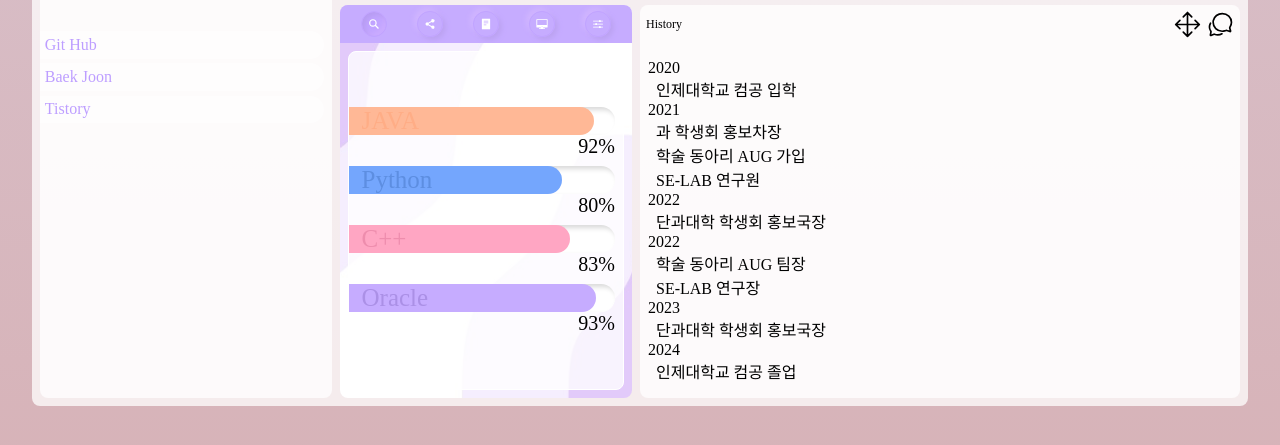
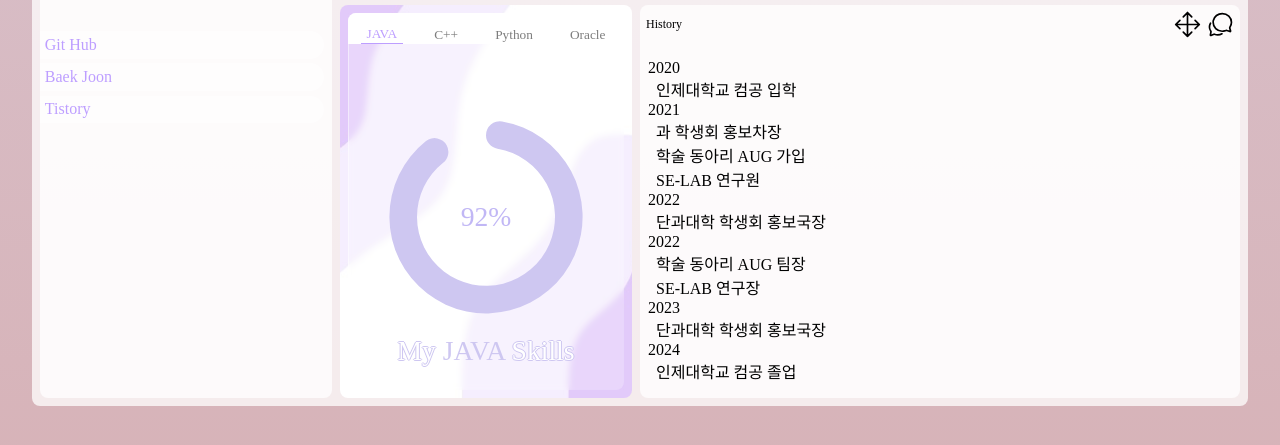
Before and after one commit to 0hxin/AboutMe, a plain HTML site: page index.html in a window 1280 px wide. Shown: the part 1962-2407 px from the top of the page. Drawn offline with nearby package versions, Linux system fonts and the light colour scheme; a web font is replaced by a local one.

Commit message:
SkillGraph 완료/sns section 수정

```diff
--- a/index.html
+++ b/index.html
@@ -147,8 +147,8 @@
                       <div class="SnsBtn gap">
                         <span class="SnsID FontLarge">gfedcbaejin</span>
                         <span class="SnsDetail">박애진</span>
-                        <button>Followers</button>
-                        <button>Following</button>
+                        <button>Follow</button>
+                        <button>Message</button>
                         <button class="SnsIconBtn">
                           <ion-icon name="people-outline"></ion-icon>
                         </button>
@@ -282,39 +282,31 @@
               </div>
               <div class="AboutSkill">
                 <div class="Box">
-                  <div class="Boxheader">
-                    <ion-icon name="search-sharp"></ion-icon>
-                    <ion-icon name="share-social-sharp"></ion-icon>
-                    <ion-icon name="reader-sharp"></ion-icon>
-                    <ion-icon name="desktop-sharp"></ion-icon>
-                    <ion-icon name="options-sharp"></ion-icon>
-                  </div>
-                  <div class="BoxMain BalooPaaji">
-                    <div class="AboutSkillSection gap">
-                      <div class="SkillGraphSection">
-                        <div class="SkillGraph">
-                          <div class="SkillText"></div>
-                        </div>
-                        <span class="SkillNumber Hakgyo TextRight"></span>
-                      </div>
-                      <div class="SkillGraphSection">
-                        <div class="SkillGraph">
-                          <div class="SkillText"></div>
-                        </div>
-                        <span class="SkillNumber Hakgyo TextRight"></span>
-                      </div>
-                      <div class="SkillGraphSection">
-                        <div class="SkillGraph">
-                          <div class="SkillText"></div>
-                        </div>
-                        <span class="SkillNumber Hakgyo TextRight"></span>
-                      </div>
-                      <div class="SkillGraphSection">
-                        <div class="SkillGraph">
-                          <div class="SkillText"></div>
-                        </div>
-                        <span class="SkillNumber Hakgyo TextRight"></span>
-                      </div>
+                  <div class="BoxMain">
+                    <div class="Boxheader">
+                      <button
+                        onclick="SkillButton('JAVA')"
+                        class="SkillBtn MovSansBold"
+                        id="JAVA"
+                      ></button>
+                      <button
+                        onclick="SkillButton('C++')"
+                        class="SkillBtn MovSansBold"
+                        id="C++"
+                      ></button>
+                      <button
+                        onclick="SkillButton('Python')"
+                        class="SkillBtn MovSansBold"
+                        id="Python"
+                      ></button>
+                      <button
+                        onclick="SkillButton('Oracle')"
+                        class="SkillBtn MovSansBold"
+                        id="Oracle"
+                      ></button>
+                    </div>
+                    <div class="AboutSkillSection Lotteria">
+                      <div id="Skillchart"></div>
                     </div>
                   </div>
                 </div>
@@ -358,5 +350,6 @@
       nomodule
       src="https://unpkg.com/ionicons@5.5.2/dist/ionicons/ionicons.js"
     ></script>
+    <script src="https://d3js.org/d3.v5.min.js"></script>
   </body>
 </html>
--- a/index.js
+++ b/index.js
@@ -166,55 +166,173 @@ $(document).ready(function () {
   $(".Music").attr("src", "images/music.png");
 });
 
-// Skill Graph 높이, 색상 설정
+// Skill Btn Text
 document.addEventListener("DOMContentLoaded", function () {
-  const skillStyles = [
-    {
+  const skillButtons = document.querySelectorAll(".SkillBtn");
+  skillButtons.forEach((button) => {
+    button.innerHTML = button.id;
+  });
+  // 페이지가 로드될 때 "JAVA" 버튼을 기본으로 클릭된 상태로 설정
+  SkillButton("JAVA");
+});
+
+document.addEventListener("DOMContentLoaded", function () {
+  const skillButtons = document.querySelectorAll(".SkillBtn");
+  skillButtons.forEach((button) => {
+    button.innerHTML = button.id;
+  });
+  // 페이지가 로드될 때 "JAVA" 버튼을 기본으로 클릭된 상태로 설정
+  SkillButton("JAVA");
+});
+
+function SkillButton(name) {
+  const SkillStyles = {
+    JAVA: {
       text: "JAVA",
-      height: "100%",
-      width: "92%",
-      color: "#FFB896",
-      textcolor: "#ffad86",
+      percentage: 92,
+      color: "#CEC7F1",
+      textColor: "#c1b7f5",
     },
-    {
+    Python: {
       text: "Python",
-      height: "100%",
-      width: "80%",
-      color: "#74A6FD",
-      textcolor: "#5d8ee1",
+      percentage: 84,
+      color: "#BFB3D9",
+      textColor: "#ad9bd5",
     },
-    {
+    "C++": {
       text: "C++",
-      height: "100%",
-      width: "83%",
-      color: "#FFA6C3",
-      textcolor: "#ee8dad",
+      percentage: 85,
+      color: "#CEE2FF",
+      textColor: "#acc8f3",
     },
-    {
+    Oracle: {
       text: "Oracle",
-      height: "100%",
-      width: "93%",
-      color: "#C6ACFF",
-      textcolor: "#ab90e6",
+      percentage: 93,
+      color: "#d3dcff",
+      textColor: "#b6c1ec",
     },
-  ];
+  };
 
-  const skillNames = document.querySelectorAll(".SkillText");
-  const skillNumbers = document.querySelectorAll(".SkillNumber");
-
-  skillNames.forEach((name, index) => {
-    if (index < skillStyles.length) {
-      name.style.width = skillStyles[index].width;
-      name.style.height = skillStyles[index].height;
-      name.textContent = skillStyles[index].text;
-      name.style.background = skillStyles[index].color;
-      name.style.color = skillStyles[index].textcolor;
+  Object.keys(SkillStyles).forEach((key) => {
+    const SkillName = SkillStyles[key].text.trim();
+    if (name === SkillName) {
+      drawDonutChart(
+        SkillStyles[key].percentage,
+        SkillStyles[key].color,
+        SkillStyles[key].textColor,
+        SkillStyles[key].text
+      );
     }
   });
 
-  skillNumbers.forEach((number, index) => {
-    if (index < skillStyles.length) {
-      number.textContent = skillStyles[index].width;
-    }
+  // 선택된 버튼에 스타일 적용
+  const selectedButton = document.getElementById(name);
+  const skillButtons = document.querySelectorAll(".SkillBtn");
+  skillButtons.forEach((button) => {
+    button.classList.remove("Selected");
   });
-});
+  selectedButton.classList.add("Selected");
+}
+
+function drawDonutChart(percentage, color, textColor, text) {
+  const ChartSection = document.getElementsByClassName("AboutSkillSection")[0];
+  const width = ChartSection.clientWidth;
+  const height = ChartSection.clientWidth;
+
+  console.log("Width: ", width, "Height: ", height); // 크기 확인을 위한 로그
+
+  // 기존 차트를 제거
+  d3.select("#Skillchart").selectAll("*").remove();
+  const radius = width / 2;
+
+  const svg = d3
+    .select("#Skillchart")
+    .append("svg")
+    .attr("viewBox", `0 0 ${width} ${height}`)
+    .attr("preserveAspectRatio", "xMidYMid meet")
+    .append("g")
+    .attr("transform", "translate(" + width / 2 + "," + height / 2 + ")");
+
+  const data = { value: percentage, rest: 100 - percentage };
+  const pie = d3
+    .pie()
+    .value((d) => d.value)
+    .sort(null);
+
+  const data_ready = pie(d3.entries(data));
+  const arc = d3
+    .arc()
+    .innerRadius(radius * 0.5)
+    .outerRadius(radius * 0.7)
+    .cornerRadius(radius * 0.5); // 둥근 끝을 설정
+
+  svg
+    .selectAll("slices")
+    .data(data_ready)
+    .enter()
+    .append("path")
+    .attr("d", arc)
+    .attr("fill", (d) => (d.data.key === "value" ? color : "transparent"))
+    .style("stroke-linecap", "round") // 둥근 끝을 설정
+    .transition()
+    .duration(3000)
+    .attrTween("d", function (d) {
+      const i = d3.interpolate(
+        { startAngle: -0.5 * Math.PI, endAngle: -0.5 * Math.PI },
+        d
+      );
+      return function (t) {
+        return arc(i(t));
+      };
+    });
+
+  // 반응형 폰트 크기 설정
+  const fontSize = Math.min(width, height) / 10;
+
+  // 차트 중앙에 텍스트 추가
+  svg
+    .append("text")
+    .attr("text-anchor", "middle")
+    .attr("font-size", fontSize + "px") // 반응형 폰트 크기
+    .attr("font-family", "LOTTERIACHAB") // 글씨체 설정
+    .attr("fill", textColor) // fill 속성으로 텍스트 색상 설정
+    .attr("dy", "0.35em")
+    .text(0)
+    .transition()
+    .duration(3000)
+    .tween("text", function () {
+      const that = d3.select(this);
+      const i = d3.interpolateNumber(0, percentage);
+      return function (t) {
+        that.text(Math.round(i(t)) + "%");
+      };
+    });
+  // 차트 아래에 텍스트 추가
+  const textElement = svg
+    .append("text")
+    .attr("text-anchor", "middle")
+    .attr("font-size", fontSize + "px") // 반응형 폰트 크기
+    .attr("font-family", "LOTTERIACHAB") // 글씨체 설정
+    .attr("dy", radius + 5) // 차트 아래에 위치
+    .attr("fill", "white");
+
+  textElement
+    .append("tspan")
+    .attr("fill", "white")
+    .attr(
+      "style",
+      `text-shadow: -1px 0px 0 ${color}, 1px 0px 0 ${color}, 0px -1px 0 ${color}, 0px 1px 0 ${color};`
+    )
+    .text("My ");
+
+  textElement.append("tspan").attr("fill", color).text(text);
+
+  textElement
+    .append("tspan")
+    .attr("fill", "white")
+    .attr(
+      "style",
+      `text-shadow: -1px 0px 0 ${color}, 1px 0px 0 ${color}, 0px -1px 0 ${color}, 0px 1px 0 ${color};`
+    )
+    .text(" Skills");
+}
--- a/styles.css
+++ b/styles.css
@@ -68,8 +68,7 @@
     grid-column: 1/3;
     grid-row: 5/7;
   }
-  .InformationDetail,
-  .SkillText {
+  .InformationDetail {
     font-size: 14px;
   }
   .InformationImg {
@@ -92,8 +91,8 @@
     grid-row: 2/5;
     grid-column: 2/3;
   }
-  .SkillNumber {
-    font-size: 6px;
+  .SkillBtn {
+    font-size: 7px;
   }
   /* main-AboutMe, Skill2 */
   .AboutSkill2 {
@@ -134,8 +133,7 @@
     grid-column: 4/6;
     grid-row: 1/4;
   }
-  .ProfilePhoto .Boxheader span:nth-child(2),
-  .SkillNumber {
+  .ProfilePhoto .Boxheader span:nth-child(2) {
     font-size: 6px;
   }
   /* main-Profile, Music */
@@ -155,8 +153,7 @@
     display: grid;
     grid-template-columns: repeat(2, auto);
   }
-  .InformationDetail span:nth-child(2),
-  .SkillText {
+  .InformationDetail span:nth-child(2) {
     font-size: 10px;
   }
   .InformationSection {
@@ -183,6 +180,9 @@
     grid-row: 3/7;
     grid-column: 3/5;
   }
+  .SkillBtn {
+    font-size: 4px;
+  }
   /* main-AboutMe, Skill2 */
   .AboutSkill2 {
     grid-row: 3/7;
@@ -193,12 +193,10 @@
 /*태블릿 디바이스 (가로 해상도가 768px보다 크고 991px 보다 작은 화면에 적용)  */
 @media (min-width: 768px) and (max-width: 991px) {
   section .Boxheader,
-  .myAudio span,
-  .SkillNumber {
+  .myAudio span {
     font-size: 11px;
   }
-  .FontLarge,
-  .SkillText {
+  .FontLarge {
     font-size: 20px;
   }
   .BoxSection {
@@ -220,8 +218,7 @@
     grid-row: 2/3;
   }
   .ProfilePhoto .Boxheader span:nth-child(1),
-  .InformationDetail span:nth-child(2),
-  .SkillName {
+  .InformationDetail span:nth-child(2) {
     font-size: 15px;
   }
   /* main-Profile, Music */
@@ -278,12 +275,12 @@
   section .Boxheader,
   .myAudio span,
   .InformationDetail span:nth-child(2),
-  .SkillNumber {
+  .SnsText,
+  .SnsDetail {
     font-size: 12px;
   }
   .FontLarge,
-  .InformationDetail span,
-  .SkillText {
+  .InformationDetail span {
     font-size: 17px;
   }
   .BoxSection {
@@ -304,8 +301,7 @@
     grid-column: 1/2;
     grid-row: 1/2;
   }
-  .ProfilePhoto .Boxheader span:nth-child(1),
-  .SkillName {
+  .ProfilePhoto .Boxheader span:nth-child(1) {
     font-size: 15px;
   }
   /* main-Profile, music */
@@ -329,10 +325,6 @@
     grid-column: 4/6;
     grid-row: 2/4;
   }
-  .SnsText,
-  .SnsDetail {
-    font-size: 12px;
-  }
   .Snsfooter {
     font-size: 20px;
   }
@@ -346,6 +338,9 @@
   .AboutSkill {
     grid-row: 2/4;
     grid-column: 2/3;
+  }
+  .SkillBtn {
+    font-size: 10px;
   }
   /* main-AboutMe, Skill2 */
   .AboutSkill2 {
@@ -381,8 +376,7 @@
     grid-column: 1/2;
     grid-row: 1/2;
   }
-  .ProfilePhoto .Boxheader span:nth-child(1),
-  .SkillName {
+  .ProfilePhoto .Boxheader span:nth-child(1) {
     font-size: 19px;
   }
   /* main-Profile, music */
@@ -401,15 +395,13 @@
   .InformationImg {
     width: 45px;
   }
-  .InformationDetail,
-  .SkillText {
+  .InformationDetail {
     font-size: 25px;
   }
   .InformationDetail span:nth-child(2),
   .SnsText,
   .SnsDetail,
-  .SnsBtn button,
-  .SkillNumber {
+  .SnsBtn button {
     font-size: 20px;
   }
   /* main-Profile, SNS */
@@ -493,6 +485,7 @@ section {
   font-family: "MoveSans-Bold";
 }
 .Lotteria {
+  color: #b6c1ec;
   font-family: "LOTTERIACHAB";
 }
 .Hakgyo {
@@ -715,8 +708,7 @@ section {
   justify-content: space-around;
   align-items: stretch;
 }
-.ProfileInformation .Boxheader ion-icon,
-.AboutSkill .Boxheader ion-icon {
+.ProfileInformation .Boxheader ion-icon {
   padding: 0.5em;
   box-shadow: 2px 2px 3px #f2cdcd, -2px -2px 3px #ffe3e3;
   border-radius: 50%;
@@ -772,37 +764,10 @@ section {
   color: inherit;
   transition: 0.5s;
 }
-.ProfileSNS a::before {
-  z-index: 2;
-  content: "dd";
-  background: url("images/heart.png") center/contain no-repeat;
-  opacity: 0;
-  position: absolute;
-  display: flex;
-  justify-content: center;
-  align-items: center;
-  top: 0;
-  bottom: 0;
-  left: 0;
-  right: 0;
-  transition: 0.5s;
-}
-.ProfileSNS a:hover::before {
-  opacity: 1;
-  animation: heartEnlarge 0.5s ease-in-out infinite alternate;
-}
 .SnsHeader {
   grid-row: 1/2;
   display: grid;
   grid-template-columns: 0.5fr 1fr;
-}
-@keyframes heartEnlarge {
-  from {
-    transform: scale(1);
-  }
-  to {
-    transform: scale(0.9);
-  }
 }
 .SnsImg {
   grid-column: 1/2;
@@ -849,6 +814,7 @@ section {
   margin-top: -0.5em;
 }
 .SnsBtn button {
+  cursor: pointer;
   padding: 0.3em;
   font-family: "LOTTERIACHAB";
   color: white;
@@ -857,11 +823,14 @@ section {
   border: none;
   grid-row: 3/4;
 }
-.SnsBtn button:nth-child(1) {
+.SnsBtn button:nth-of-type(1) {
   grid-column: 1/2;
 }
-.SnsBtn button:nth-child(2) {
+.SnsBtn button:nth-of-type(2) {
   grid-column: 2/3;
+  color: #9b86b1;
+  background-color: white;
+  border: 2px solid #9b86b1;
 }
 .SnsIconBtn {
   grid-column: 3/4;
@@ -870,7 +839,7 @@ section {
   grid-row: 4/5;
   grid-column: 1/4;
   display: flex;
-  justify-content: space-between;
+  justify-content: space-around;
 }
 /* main-Profile, music */
 .ProfileMusic .Box {
@@ -992,53 +961,63 @@ input[type="range"]::-moz-range-thumb {
 /* main-AboutMe, Skill1 */
 .AboutSkill .Box {
   background: url("images/purpleWavy.jpg") center/cover no-repeat;
+  padding: 0.5em;
+}
+.AboutSkill .BoxMain {
+  padding: 0;
+  grid-row: 1/3;
+  display: grid;
+  grid-template-rows: auto 1fr;
+  border-radius: 0.5em;
+  position: relative;
+}
+.AboutSkill .BoxMain::before {
+  content: "";
+  position: absolute;
+  top: 0;
+  left: 0;
+  width: 100%;
+  height: 100%;
+  background: rgba(255, 255, 255, 0.238);
+  backdrop-filter: blur(3px);
+  -webkit-backdrop-filter: blur(3px);
+  border: 1px solid rgba(255, 255, 255, 0.492);
+  z-index: -1;
 }
 .AboutSkill .Boxheader {
-  background-color: #c6acff;
-  color: white;
+  grid-row: 1/2;
+  padding: 1em 0em 0em 0em;
+  background-color: white;
+  align-items: flex-end;
   justify-content: space-around;
 }
-.AboutSkill .Boxheader ion-icon {
-  border: 1px solid #c1a4ff;
-  box-shadow: 3px 3px 5px #bca3f2, -3px -3px 5px #d0b5ff;
+.SkillBtn {
+  text-align: center;
+  color: rgb(125, 125, 125);
+  border: none;
+  background-color: transparent;
+  transition: all 0.3s ease;
 }
-.AboutSkill .Boxheader ion-icon:nth-child(1) {
-  background: #c1a4ff;
-  box-shadow: inset 3px 3px 5px #b79cf2, inset -3px -3px 5px #cbacff;
+.SkillBtn:hover:not(.Selected),
+.SkillBtn.Selected {
+  color: #bd9eff;
+  border-bottom: 1px solid #bd9eff;
 }
 .AboutSkillSection {
+  grid-row: 2/3;
+  display: flex;
+  flex-direction: column;
+  align-items: center;
+  justify-content: center;
+  text-align: center;
+}
+#Skillchart,
+svg {
   width: 100%;
   height: 100%;
-  background-color: rgba(255, 255, 255, 0.777);
-  border: 1px solid white;
-  border-radius: 0.5em;
-  padding: 0.5em 0.5em 0.5em 0em;
-  display: flex;
-  flex-direction: column;
-  justify-content: center;
 }
-.SkillGraphSection {
-  display: grid;
-  grid-template-rows: repeat(2, auto);
-}
-.SkillGraph {
-  grid-row: 1/2;
-  width: 100%;
-  height: inherit;
-  background: #ffffff;
-  box-shadow: inset 3px 3px 5px #d9d9d9, inset -3px -3px 5px #ffffff;
-  height: inherit;
-}
-.SkillGraph,
-.SkillText {
-  border-top-right-radius: 2em;
-  border-bottom-right-radius: 2em;
-}
-.SkillText {
-  padding: 0em 0.5em;
-}
-.SkillNumber {
-  grid-row: 2/3;
+svg {
+  display: block;
 }
 /* main-AboutMe, Skill2 */
 .AboutSkill2 .BoxMain {
```
